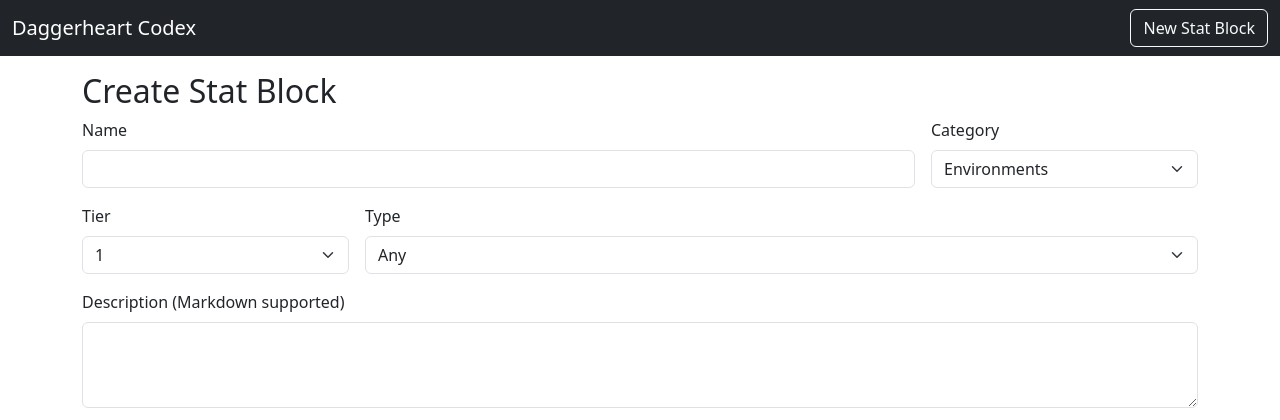
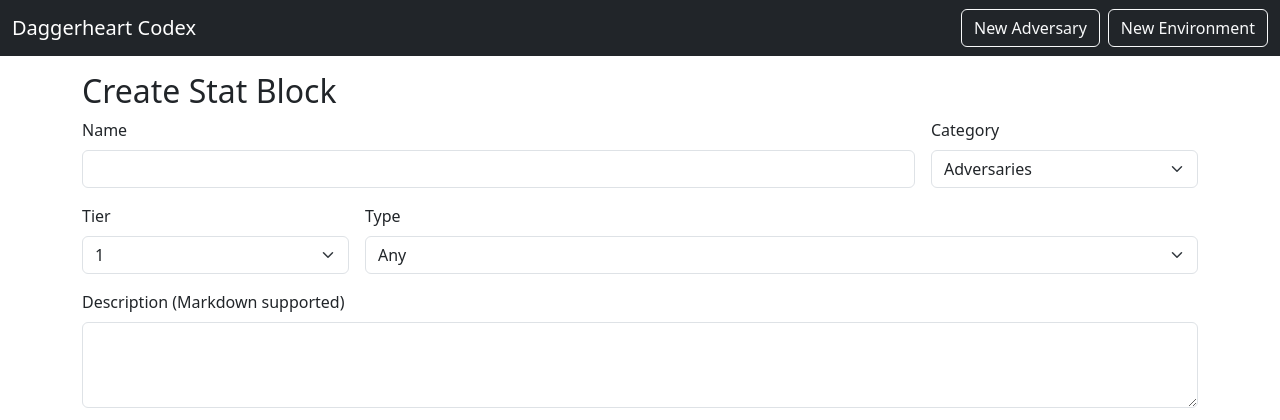
Before and after one commit to mabrown666/DaggerheartCodex, a Flask app: page /update?category=Adversaries in a window 1280 px wide. Shown: the top 420 px of the page. Run offline with Flask 2, Linux system fonts and the light colour scheme.

Commit message:
Add category parameter handling and update navigation links for Adversaries and Environments

```diff
--- a/static/main.js
+++ b/static/main.js
@@ -280,6 +280,10 @@
         });
     } else {
       // initialize types for selected category
+      const categoryParam = params.get('category');
+      if (categoryParam) {
+        updateCategoryEl.value = categoryParam;
+      }
       loadTypesForCategory(updateCategoryEl.value, updateTypeEl);
       toggleCategoryFields();
     }
--- a/templates/layout.html
+++ b/templates/layout.html
@@ -12,7 +12,8 @@
       <div class="container-fluid">
         <a class="navbar-brand" href="/">Daggerheart Codex</a>
         <div class="d-flex">
-          <a class="btn btn-outline-light" href="/update">New Stat Block</a>
+          <a class="btn btn-outline-light me-2" href="/update?category=Adversaries">New Adversary</a>
+          <a class="btn btn-outline-light" href="/update?category=Environments">New Environment</a>
         </div>
       </div>
     </nav>
```
